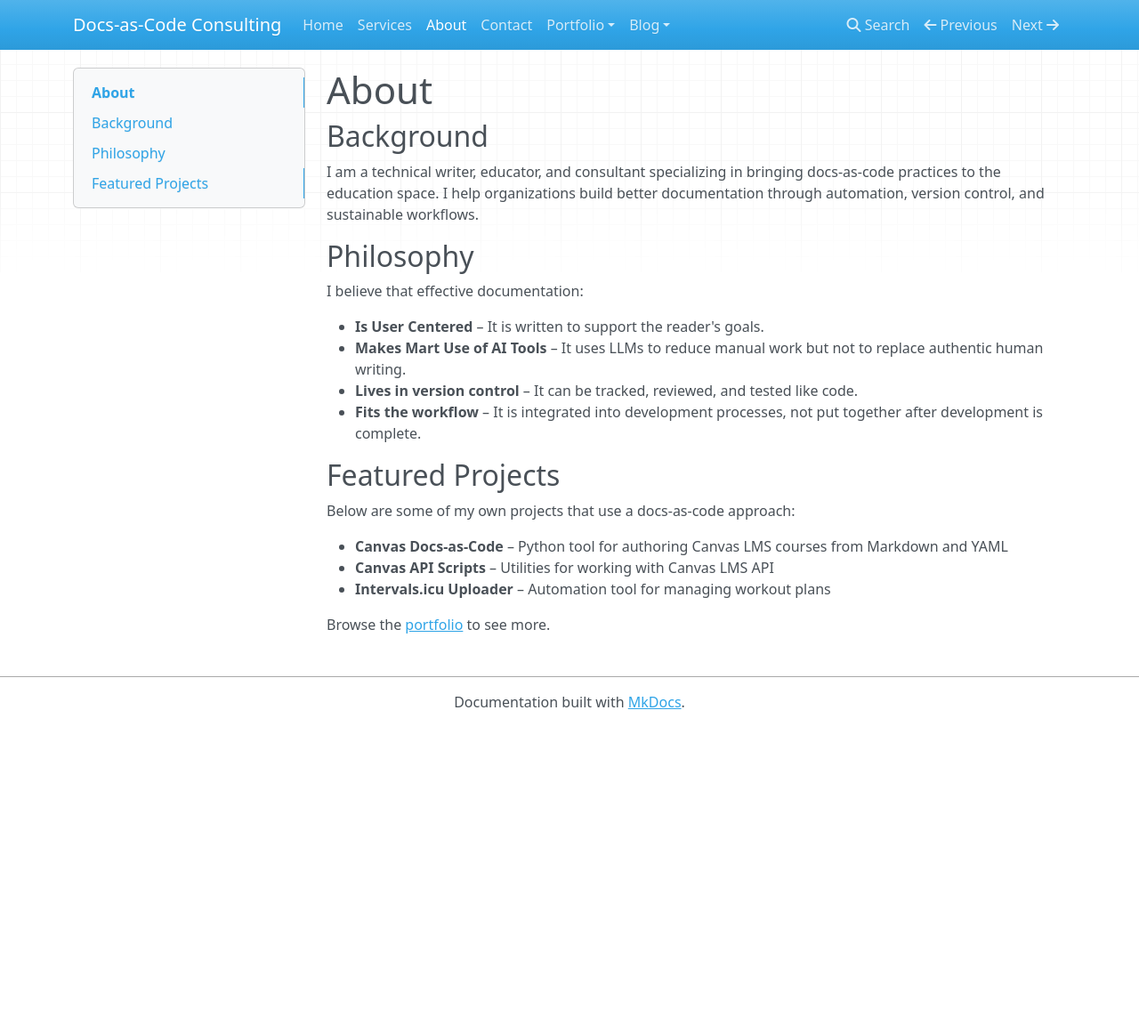
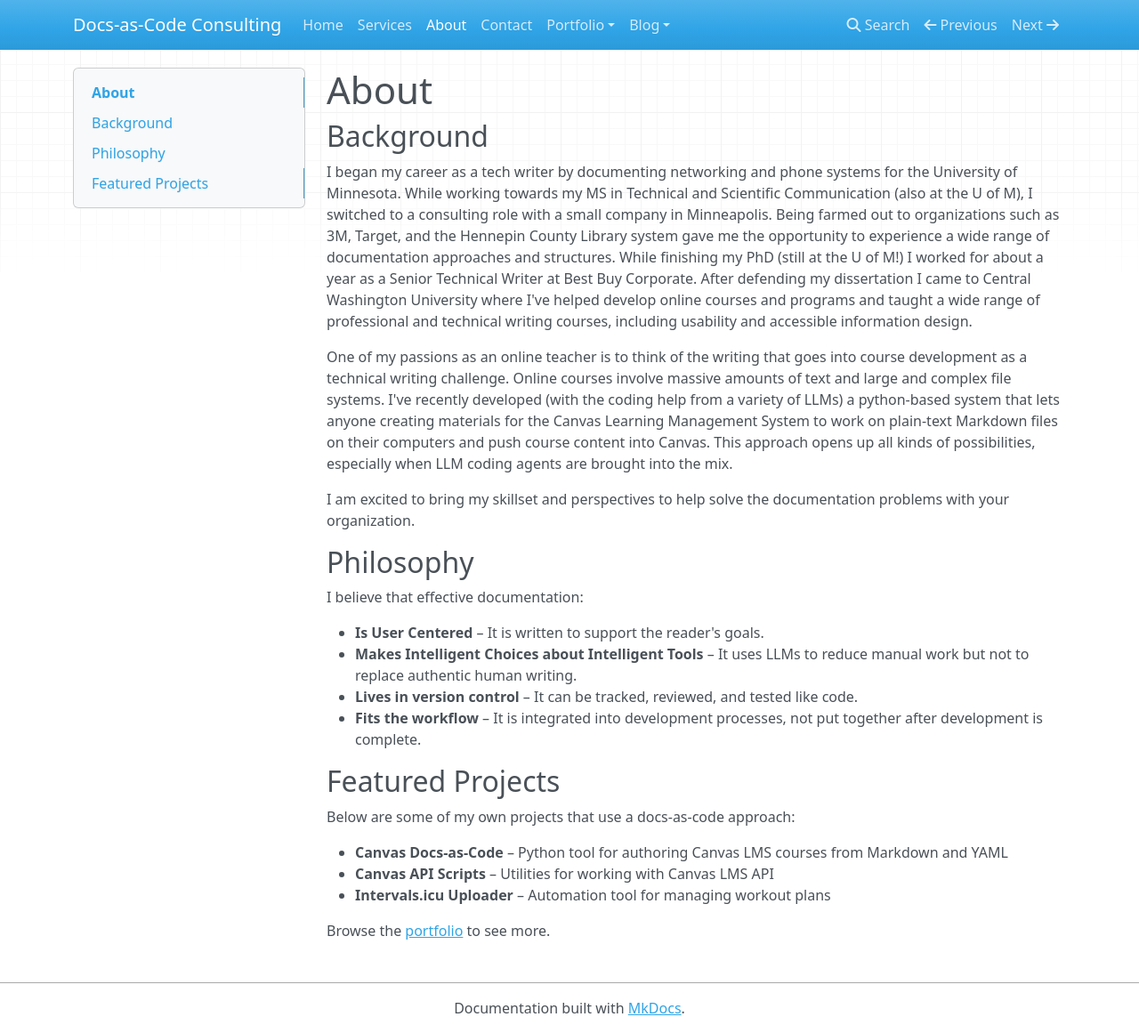
Before and after one commit to jw-docs-4644/doc-design, an MkDocs documentation site: the page built from docs/about.md, in a window 1280 px wide and 1161 px high. Shown: the whole window at 89% size. Built offline with MkDocs 1.6.1, drawn with Linux system fonts in a browser that asks for light colours; nearby versions of some CDN libraries.

Commit message:
working on about and index

```diff
--- a/docs/about.md
+++ b/docs/about.md
@@ -2,14 +2,18 @@
 
 ## Background
 
-I am a technical writer, educator, and consultant specializing in bringing docs-as-code practices to the education space. I help organizations build better documentation through automation, version control, and sustainable workflows.
+I began my career as a tech writer by documenting networking and phone systems for the University of Minnesota. While working towards my MS in Technical and Scientific Communication (also at the U of M), I switched to a consulting role with a small company in Minneapolis. Being farmed out to organizations such as 3M, Target, and the Hennepin County Library system gave me the opportunity to experience a wide range of documentation approaches and structures. While finishing my PhD (still at the U of M!) I worked for about a year as a Senior Technical Writer at Best Buy Corporate. After defending my dissertation I came to Central Washington University where I've helped develop online courses and programs and taught a wide range of professional and technical writing courses, including usability and accessible information design.
+
+One of my passions as an online teacher is to think of the writing that goes into course development as a technical writing challenge. Online courses involve massive amounts of text and large and complex file systems. I've recently developed (with the coding help from a variety of LLMs) a python-based system that lets anyone creating materials for the Canvas Learning Management System to work on plain-text Markdown files on their computers and push course content into Canvas. This approach opens up all kinds of possibilities, especially when LLM coding agents are brought into the mix.
+
+I am excited to bring my skillset and perspectives to help solve the documentation problems with your organization.
 
 ## Philosophy
 
 I believe that effective documentation:
 
 - **Is User Centered** – It is written to support the reader's goals.
-- **Makes Mart Use of AI Tools** – It uses LLMs to reduce manual work but not to replace authentic human writing.
+- **Makes Intelligent Choices about Intelligent Tools** – It uses LLMs to reduce manual work but not to replace authentic human writing.
 - **Lives in version control** – It can be tracked, reviewed, and tested like code.
 - **Fits the workflow** – It is integrated into development processes, not put together after development is complete.
 
```
Also changed, not shown: docs/index.md (+0 -2 lines), 1 other file.
